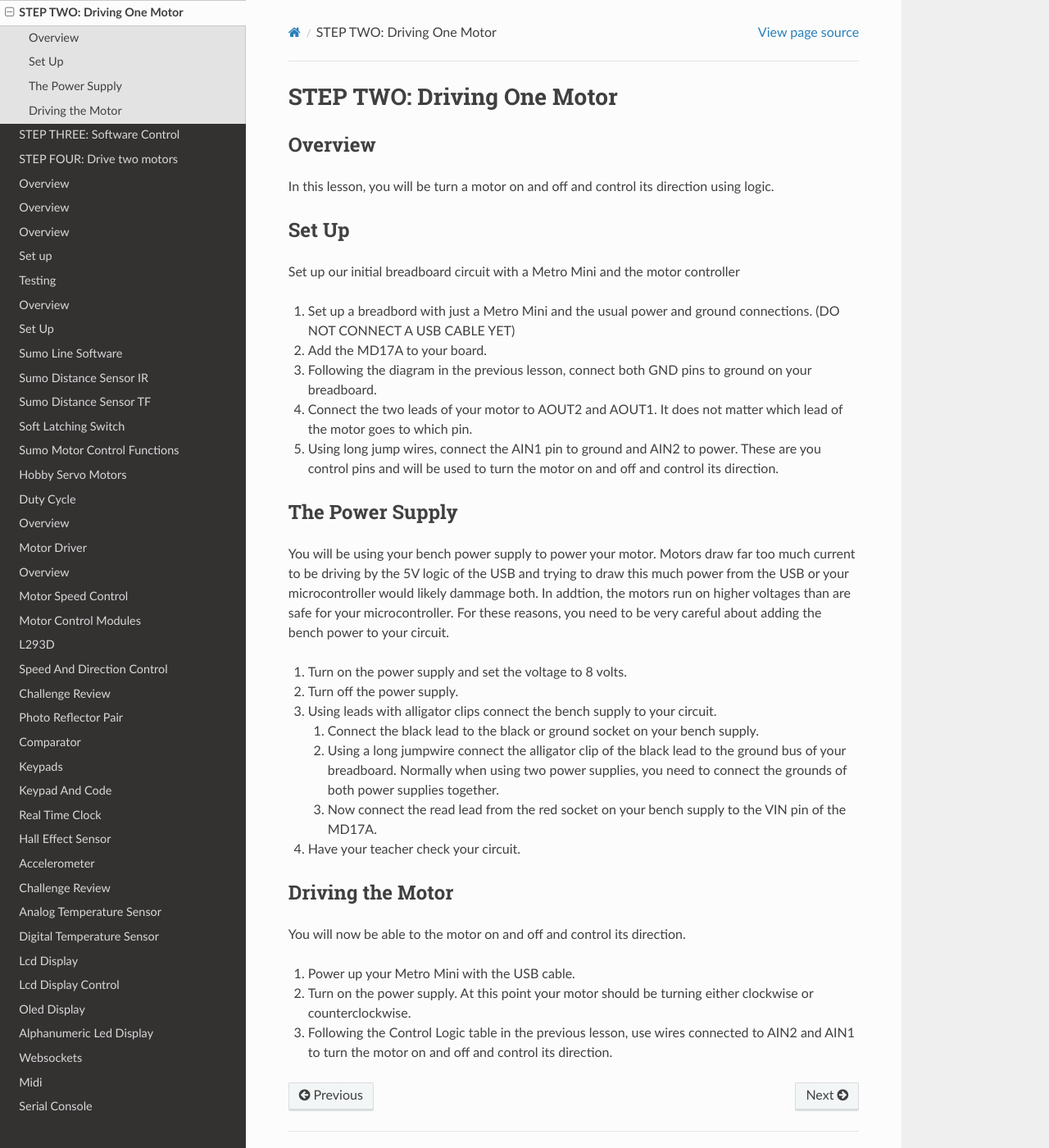
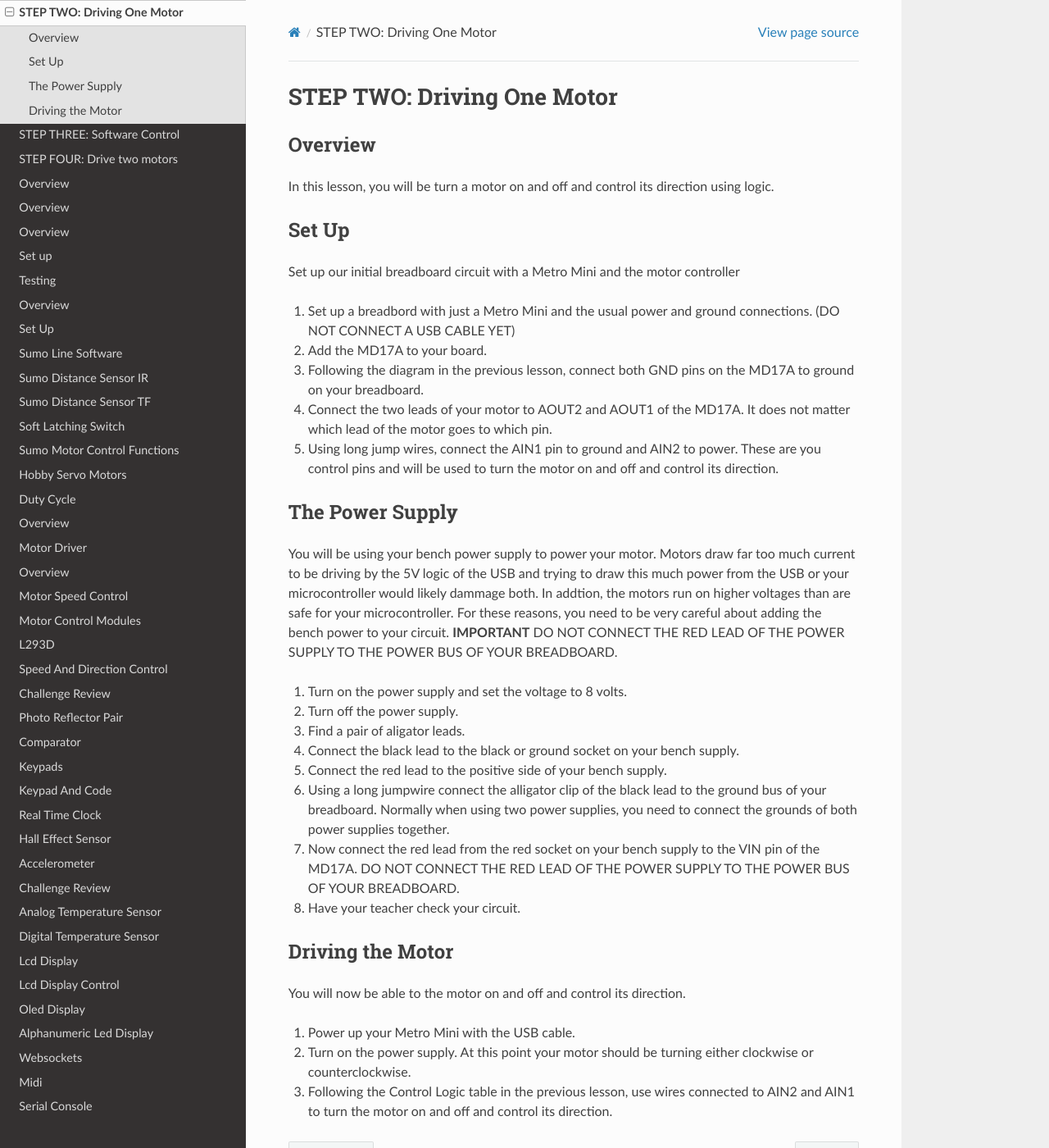
Before and after one commit to maxtkc/mvths-wiki, a Sphinx documentation site: the page built from docs/070xl-sumo-steps.rst, in a window 1280 px wide and 1400 px high. Shown: the whole window at 82% size. Built offline with Sphinx 7.4.7 and the Read the Docs theme 2.0.0, drawn with Linux system fonts in a browser that asks for light colours; pages that are not in the unit, such as notebooks, are missing from menus.

Commit message:
Update 070xl-sumo-steps.rst

```diff
--- a/docs/070xl-sumo-steps.rst
+++ b/docs/070xl-sumo-steps.rst
@@ -11,22 +11,21 @@ Set up our initial breadboard circuit with a Metro Mini and the motor controller
 
 #. Set up a breadbord with just a Metro Mini and the usual power and ground connections. (DO NOT CONNECT A USB CABLE YET)
 #. Add the MD17A to your board.
-#. Following the diagram in the previous lesson, connect both GND pins to ground on your breadboard.
-#. Connect the two leads of your motor to AOUT2 and AOUT1. It does not matter which lead of the motor goes to which pin.
+#. Following the diagram in the previous lesson, connect both GND pins on the MD17A to ground on your breadboard.
+#. Connect the two leads of your motor to AOUT2 and AOUT1 of the MD17A. It does not matter which lead of the motor goes to which pin.
 #. Using long jump wires, connect the AIN1 pin to ground and AIN2 to power. These are you control pins and will be used to turn the motor on and off and control its direction.
 
 The Power Supply
 ----------------
-You will be using your bench power supply to power your motor. Motors draw far too much current to be driving by the 5V logic of the USB and trying to draw this much power from the USB or your microcontroller would likely dammage both. In addtion, the motors run on higher voltages than are safe for your microcontroller. For these reasons, you need to be very careful about adding the bench power to your circuit.
+You will be using your bench power supply to power your motor. Motors draw far too much current to be driving by the 5V logic of the USB and trying to draw this much power from the USB or your microcontroller would likely dammage both. In addtion, the motors run on higher voltages than are safe for your microcontroller. For these reasons, you need to be very careful about adding the bench power to your circuit. **IMPORTANT** DO NOT CONNECT THE RED LEAD OF THE POWER SUPPLY TO THE POWER BUS OF YOUR BREADBOARD.
 
 #. Turn on the power supply and set the voltage to 8 volts.
 #. Turn off the power supply.
-#. Using leads with alligator clips connect the bench supply to your circuit.
-
-   #. Connect the black lead to the black or ground socket on your bench supply.
-   #. Using a long jumpwire connect the alligator clip of the black lead to the ground bus of your breadboard. Normally when using two power supplies, you need to connect the grounds of both power supplies together.
-   #. Now connect the read lead from the red socket on your bench supply to the VIN pin of the MD17A.
-
+#. Find a pair of aligator leads.
+#. Connect the black lead to the black or ground socket on your bench supply.
+#. Connect the red lead to the positive side of your bench supply.
+#. Using a long jumpwire connect the alligator clip of the black lead to the ground bus of your breadboard. Normally when using two power supplies, you need to connect the grounds of both power supplies together.
+#. Now connect the red lead from the red socket on your bench supply to the VIN pin of the MD17A. DO NOT CONNECT THE RED LEAD OF THE POWER SUPPLY TO THE POWER BUS OF YOUR BREADBOARD.
 #. Have your teacher check your circuit.
 
 Driving the Motor
```
